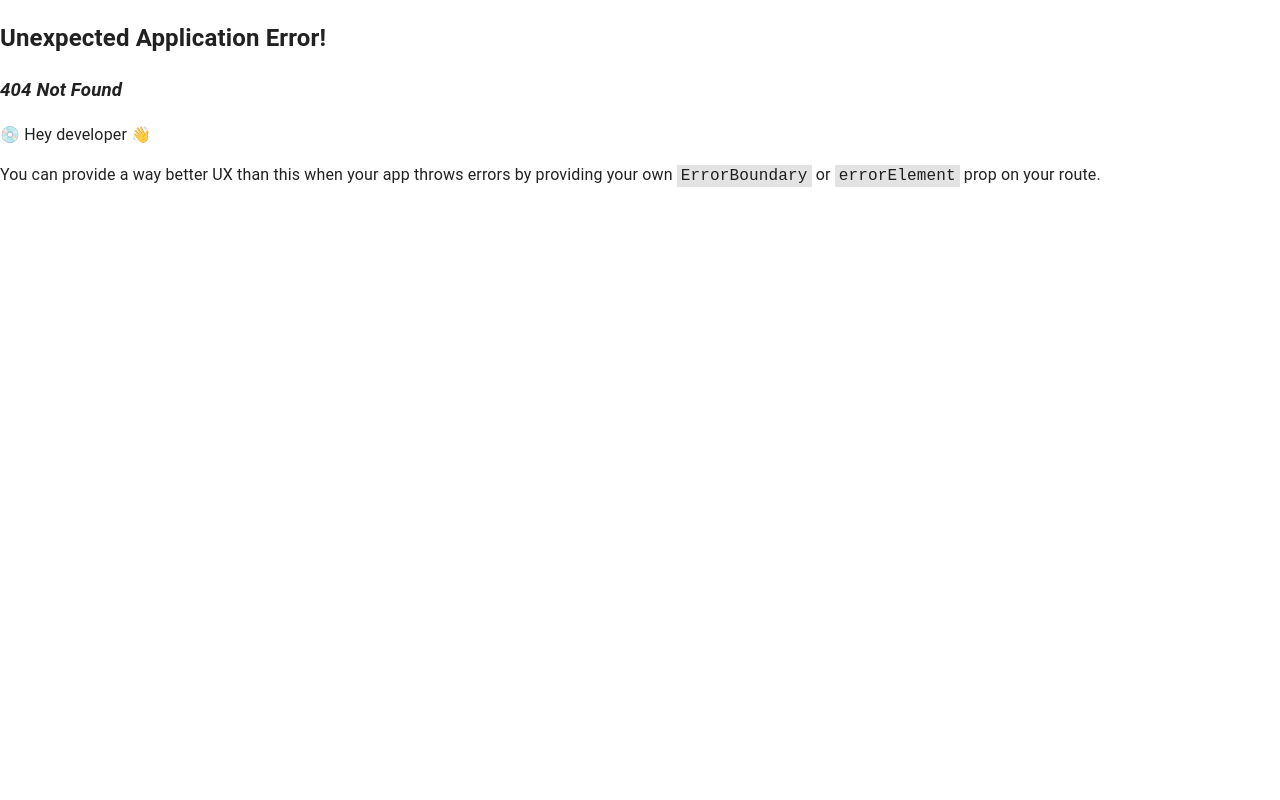
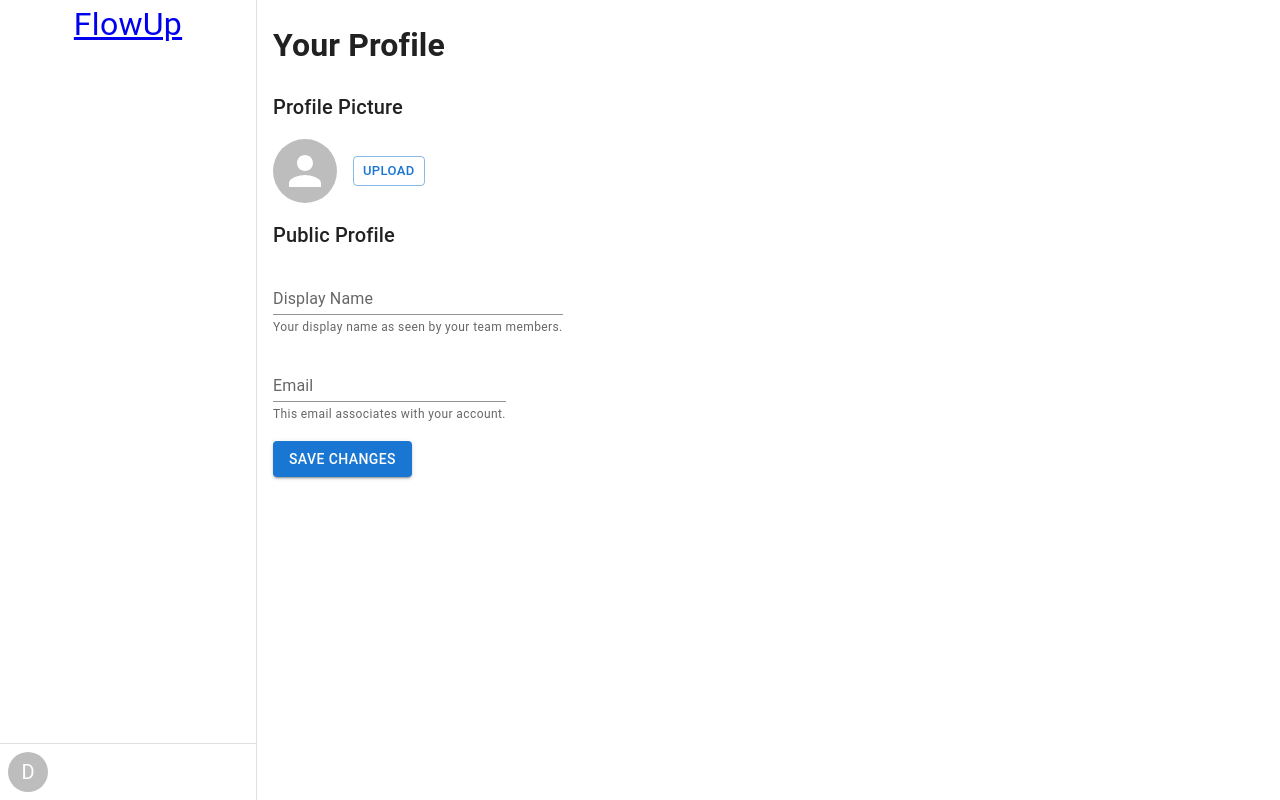
Before and after one commit to ThanhDat-Vu/flow-up, a React (Vite) app in the folder client/: page /settings in a window 1280 px wide. Before the commit this address had no page. Built offline with nearby package versions, Linux system fonts and the light colour scheme.

Commit message:
feat(client): create Settings page

```diff
--- a/client/src/pages/Home.tsx
+++ b/client/src/pages/Home.tsx
@@ -1,6 +1,6 @@
 import Layout from "../components/layout";
-import { Alert, Button } from "@mui/material";
-import { AlertDialog } from "../components/common";
+import { Box, Alert, Button } from "@mui/material";
+import { AlertDialog, Link } from "../components/common";
 import { notify } from "../components/common/Notifier";
 import NProgress from "nprogress";
 
@@ -11,6 +11,9 @@ export default function Home() {
       description="Flow Up is a project management app."
     >
       <h1>Home</h1>
+      <Box mb={2}>
+        <Link to="/settings">Settings page</Link>
+      </Box>
       <AlertDialog
         title="Will you marry me?"
         message="I'm rich :>"
--- /dev/null
+++ b/client/src/pages/Settings.tsx
@@ -0,0 +1,67 @@
+import Layout from "../components/layout";
+import { Stack, Typography, Avatar, Button, TextField } from "@mui/material";
+import { useState, SyntheticEvent } from "react";
+
+export default function Settings() {
+  const [profile, setProfile] = useState({
+    displayName: "",
+    avatarUrl: "",
+  });
+
+  function handleSubmit(e: SyntheticEvent) {
+    e.preventDefault();
+  }
+
+  return (
+    <Layout title="FlowUp | Settings" description="FlowUp settings page">
+      <h1>Your Profile</h1>
+
+      <form onSubmit={handleSubmit}>
+        <Stack alignItems="flex-start" spacing={2}>
+          <Typography variant="h6">Profile Picture</Typography>
+          <Stack direction="row" alignItems="center" spacing={2}>
+            <Avatar
+              alt={profile.displayName}
+              src={profile.avatarUrl}
+              sx={{ width: 64, height: 64 }}
+            >
+              {profile.displayName[0]}
+            </Avatar>
+            <Button size="small" variant="outlined" component="label">
+              {" "}
+              Upload
+              <input hidden accept="image/*" multiple type="file" />
+            </Button>
+          </Stack>
+
+          <Typography variant="h6">Public Profile</Typography>
+          <TextField
+            id="displayName"
+            label="Display Name"
+            value={profile.displayName}
+            onChange={(e) =>
+              setProfile((prevProfile) => ({
+                ...prevProfile,
+                displayName: e.target.value,
+              }))
+            }
+            helperText="Your display name as seen by your team members."
+            variant="standard"
+          />
+          <TextField
+            id="email"
+            label="Email"
+            helperText="This email associates with your account."
+            variant="standard"
+            InputProps={{
+              readOnly: true,
+            }}
+          />
+          <Button type="submit" variant="contained">
+            Save changes
+          </Button>
+        </Stack>
+      </form>
+    </Layout>
+  );
+}
--- a/client/src/router/index.tsx
+++ b/client/src/router/index.tsx
@@ -1,11 +1,16 @@
 import { RouteObject, createBrowserRouter } from "react-router-dom";
 import Home from "../pages/Home";
+import Settings from "../pages/Settings";
 
 export const routes: RouteObject[] = [
   {
     path: "/",
     element: <Home />,
   },
+  {
+    path: "/settings",
+    element: <Settings />,
+  },
 ];
 
 export default createBrowserRouter(routes);
```
